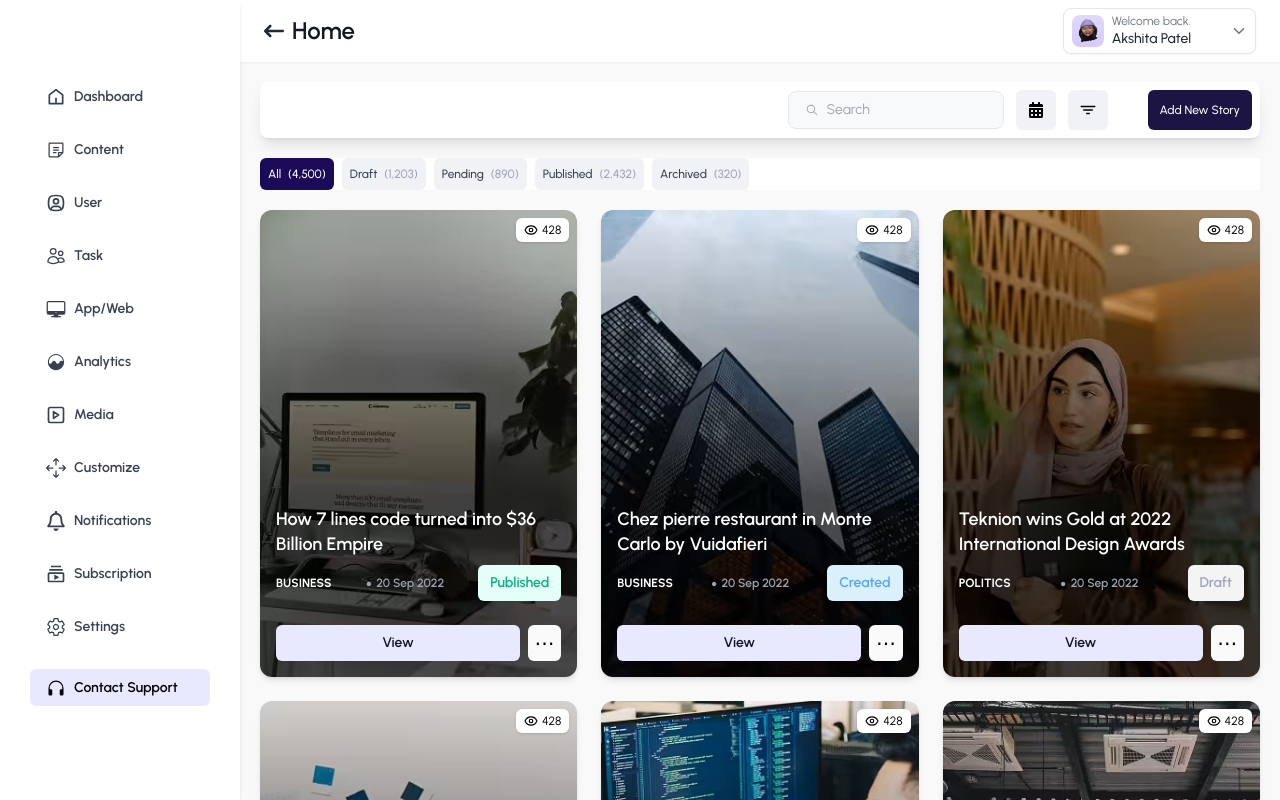
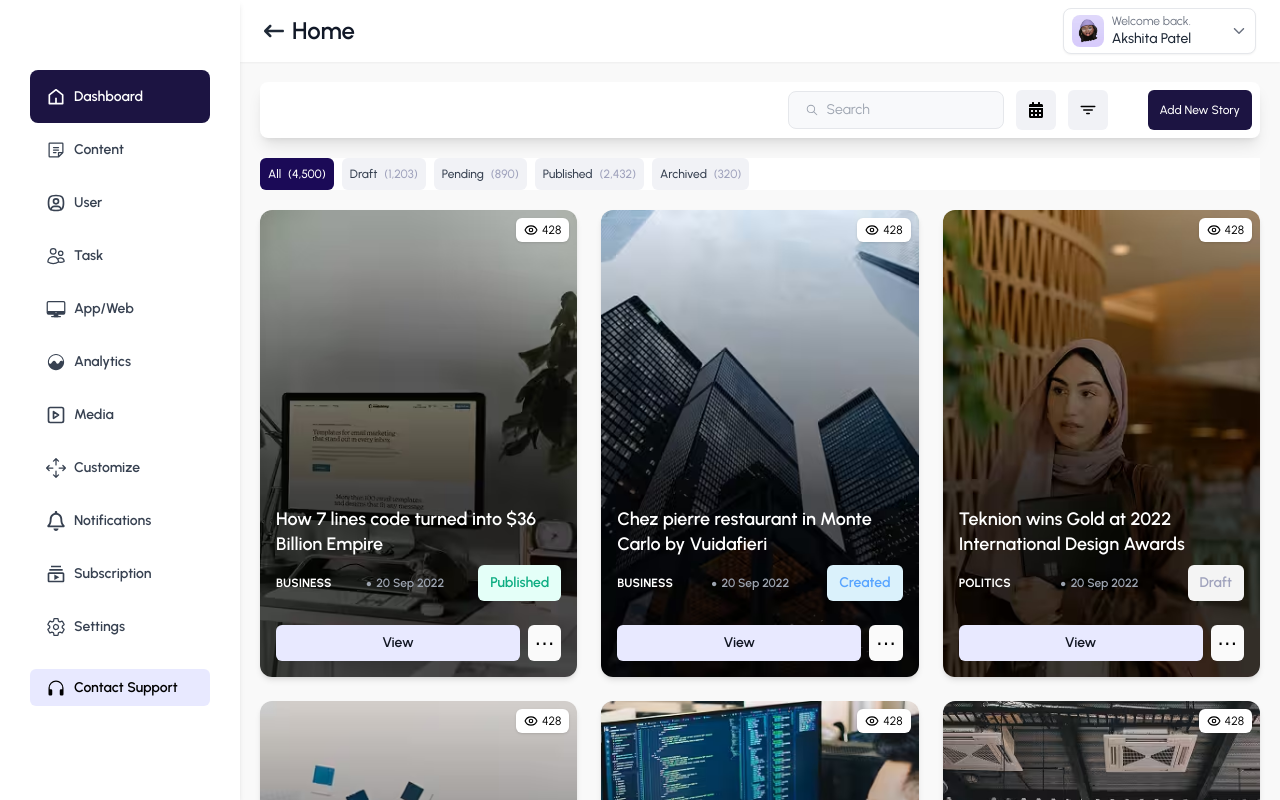
Before and after one commit to suraj-20/weframe, a Next.js app: page / in a window 1280 px wide. Built offline with nearby package versions, Linux system fonts and the light colour scheme.

Commit message:
fix: Correct Dashboard href from '/dashboard' to '/' in menuData

```diff
--- a/src/components/Sidebar/menuData.tsx
+++ b/src/components/Sidebar/menuData.tsx
@@ -10,7 +10,7 @@ import { FaRegBell } from "react-icons/fa";
 import { MdOutlineSubscriptions } from "react-icons/md";
 
 const navLinks = [
-  { label: "Dashboard", href: "/dashboard", icon: <RiHome5Line /> },
+  { label: "Dashboard", href: "/", icon: <RiHome5Line /> },
   { label: "Content", href: "/content", icon: <PiNote /> },
   { label: "User", href: "/user", icon: <TbUserSquareRounded /> },
   { label: "Task", href: "/task", icon: <HiOutlineUsers /> },
```
